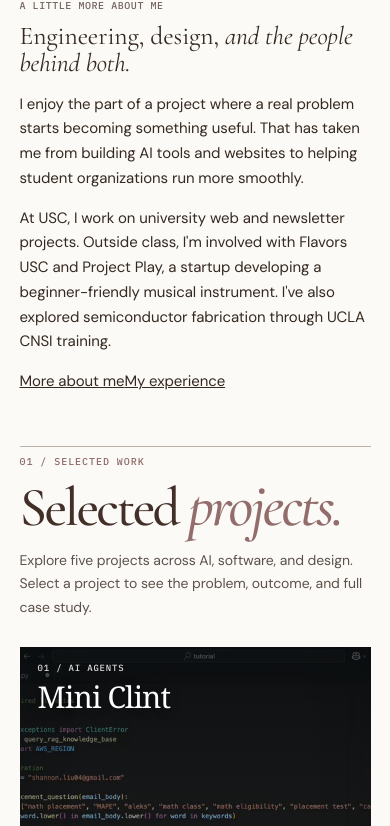
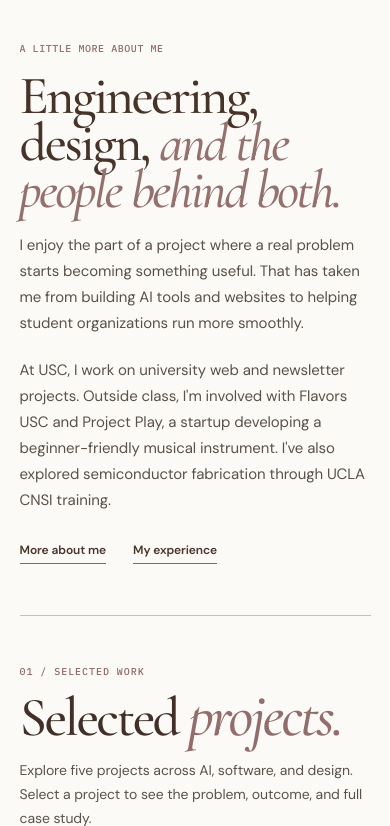
Before and after one commit to shnliiu/shannon-portfolio, a React (Vite) app: page / in a window 390 px wide. Shown: the part 1058-1884 px from the top of the page. Built offline with nearby package versions, Linux system fonts and the light colour scheme; a web font is replaced by a local one.

Commit message:
Style recruiter-friendly homepage narrative and consistently structured problem-first case studies

```diff
--- a/src/glass-editorial.css
+++ b/src/glass-editorial.css
@@ -290,3 +290,59 @@ a:focus-visible,button:focus-visible{outline:2px solid #8c6664;outline-offset:4p
  .cnsi-certificate>img{width:65px;height:65px}
 }
 @media(prefers-reduced-motion:reduce){.cnsi-certificate{transition:none}}
+
+
+/* Content hierarchy: introduction, work, context, then resume. Keep each divider singular. */
+.home-introduction{display:grid;grid-template-columns:minmax(0,1.06fr) minmax(250px,.75fr);gap:clamp(36px,7vw,118px);align-items:start;border-bottom:1px solid #c8beb5;padding:70px 0 76px}
+.home-introduction-title .label{color:#8f6e6a;margin:0 0 17px}
+.home-introduction-title h2{font:500 clamp(53px,5.8vw,92px)/.87 var(--serif);letter-spacing:-.045em;color:#473328;margin:0;max-width:750px}
+.home-introduction-title h2 em{font-weight:500;color:#95716e}
+.home-introduction-copy{max-width:570px;padding-top:13px}
+.home-introduction-copy p{font:400 clamp(15px,1.2vw,18px)/1.73 var(--sans);color:#5b5149;margin:0 0 21px}
+.home-introduction-links{display:flex;flex-wrap:wrap;gap:27px;margin-top:29px}
+.home-introduction-links a{font:600 12px var(--sans);color:#4a342b;text-decoration:none;border-bottom:1px solid #7e6c61;padding:0 0 5px}
+.home-introduction-links a:hover{color:#946f6e;border-color:#946f6e}
+.project-showcase{padding-top:60px}
+.project-showcase .showcase-intro:before{display:none!important}
+.showcase-intro{margin-bottom:29px}
+.home-closing{display:grid;grid-template-columns:minmax(0,.85fr) minmax(0,1.15fr);gap:clamp(40px,7vw,115px);border-top:1px solid #c8beb5;padding:70px 0 80px}
+.home-closing-intro .label{color:#8f6e6a}
+.home-closing-intro h2{font:500 clamp(54px,5.7vw,90px)/.9 var(--serif);letter-spacing:-.045em;margin:16px 0 24px;color:#483328}
+.home-closing-intro h2 em{color:#99716e}
+.home-closing-intro>p:last-child{font:400 14px/1.73 var(--sans);color:#62584f;max-width:455px;margin:0}
+.home-closing-links>div{display:grid;grid-template-columns:minmax(115px,.28fr) minmax(0,1fr) auto;align-items:center;gap:18px;padding:21px 0;border-bottom:1px solid #d6cbc1}
+.home-closing-links>div:first-child{padding-top:0}
+.home-closing-links>div>span{font:500 10px/1.5 var(--mono);color:#8f7770}
+.home-closing-links strong{font:500 clamp(23px,2.4vw,37px)/1.02 var(--serif);color:#46332d;letter-spacing:-.025em}
+.home-closing-links a{font:600 11px var(--sans);color:#694b40;border-bottom:1px solid #866e63;text-decoration:none;padding-bottom:4px;white-space:nowrap}
+.case-story{margin-top:39px;margin-bottom:35px}
+.case-story .prose{counter-reset:case-sections}
+.case-story .prose>section{border-bottom:1px solid #d6cbc1;padding-bottom:23px;margin-bottom:24px}
+.case-story .prose>section:last-child{border-bottom:0;margin-bottom:0}
+.case-story .prose h2{font:500 clamp(29px,3vw,46px)/1.08 var(--serif);color:#483329;letter-spacing:-.025em;margin-bottom:12px}
+.case-story .prose p{font:400 15px/1.75 var(--sans);color:#5b5048}
+.case-story aside{border-top:0!important}
+.case-story aside .label{color:#8c6e67}
+.case-video{margin-top:32px}
+@media(max-width:950px){
+ .home-introduction{grid-template-columns:1fr;gap:24px;padding:58px 0}
+ .home-introduction-title h2{max-width:760px}
+ .home-introduction-copy{max-width:760px}
+ .home-closing{grid-template-columns:1fr;gap:36px}
+}
+@media(max-width:680px){
+ .home-introduction{padding:43px 0 51px;gap:19px}
+ .home-introduction-title h2{font-size:clamp(54px,11vw,82px)}
+ .home-introduction-copy{padding-top:0}
+ .home-introduction-copy p{font-size:15px}
+ .project-showcase{padding-top:49px}
+ .home-closing{padding:48px 0 60px;gap:30px}
+ .home-closing-intro h2{font-size:clamp(54px,11vw,79px)}
+ .home-closing-links>div{grid-template-columns:1fr auto;gap:5px 14px;padding:18px 0}
+ .home-closing-links>div>span{grid-column:1/-1}
+ .home-closing-links strong{font-size:28px}
+ .home-closing-links a{font-size:10px}
+ .case-story{margin-top:28px}
+ .case-story .prose>section{padding-bottom:18px;margin-bottom:18px}
+ .case-story .prose h2{font-size:34px}
+}
```
